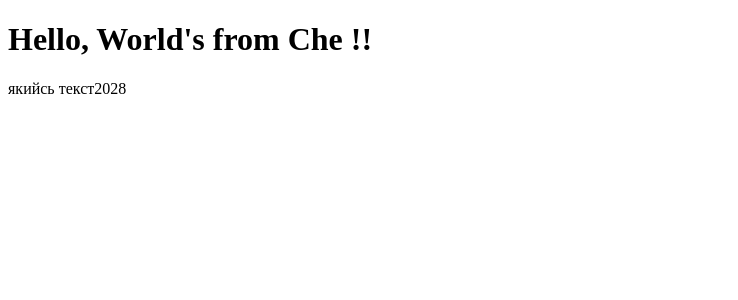
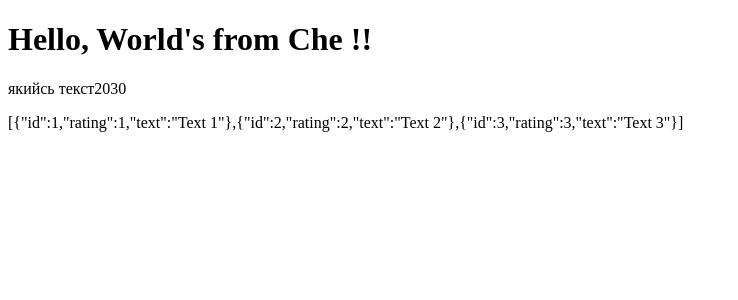
Before and after one commit to Volodymyr-Kovdrysh/web-programming-2026, a React (Vite) app: page / in a window 1280 px wide. Shown: the top 300 px of the page, without its empty margins (0-738 px from the left). Built offline with nearby package versions, Linux system fonts and the light colour scheme.

Commit message:
js lists

```diff
--- a/src/App.jsx
+++ b/src/App.jsx
@@ -1,4 +1,10 @@
 const App = () => {
+
+    const feedbacks = [
+        {id: 1, rating: 1, text: 'Text 1' },
+        {id: 2, rating: 2, text: 'Text 2' },
+        {id: 3, rating: 3, text: 'Text 3' }
+    ]
 
     let a = "World's from Che"
     let b = 2026
@@ -7,7 +13,7 @@ const App = () => {
     if (isValid) {
         a
     } else {
-        b
+        b = 2028
     }
 
     return (
@@ -23,6 +29,10 @@ Hello, {a} !!
           { isValid ? a : b + 2}
 
       </p>
+
+          <p>
+              {JSON.stringify(feedbacks)}
+          </p>
           </>
   )
 }
```
